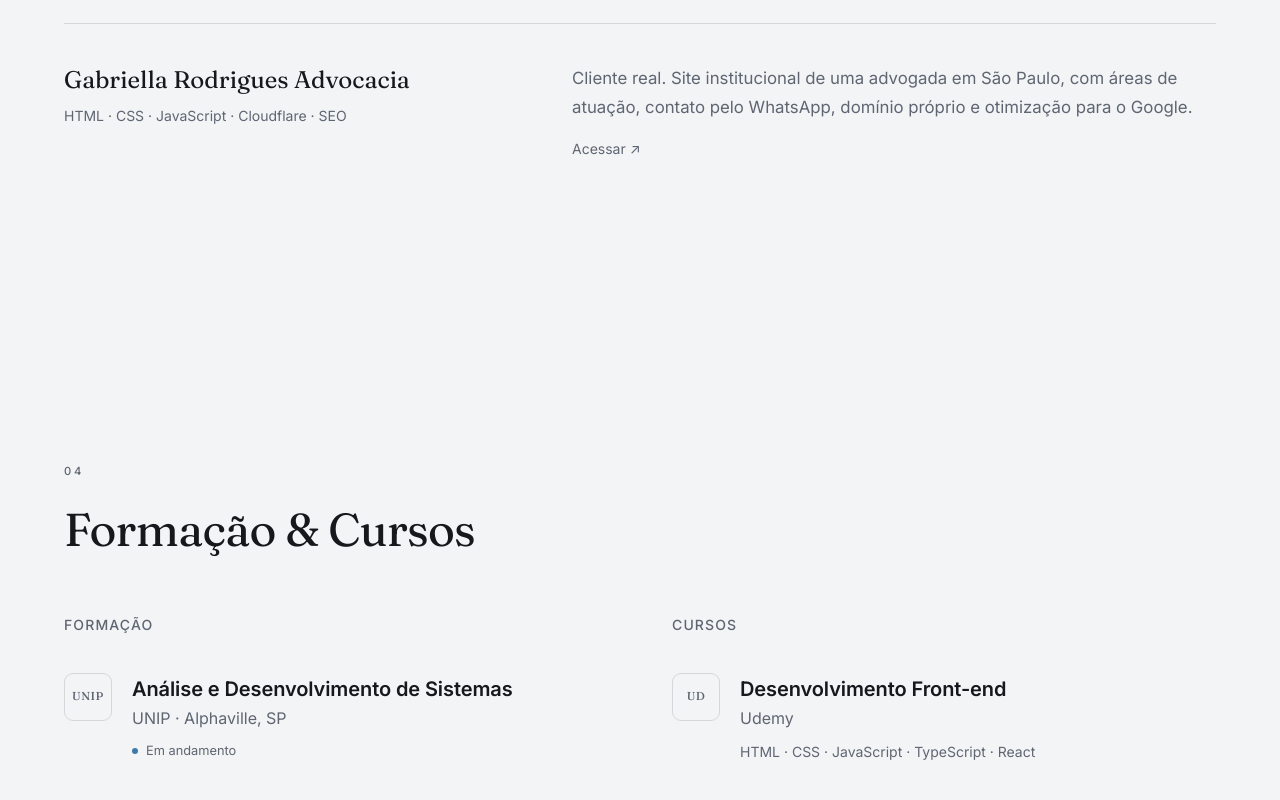
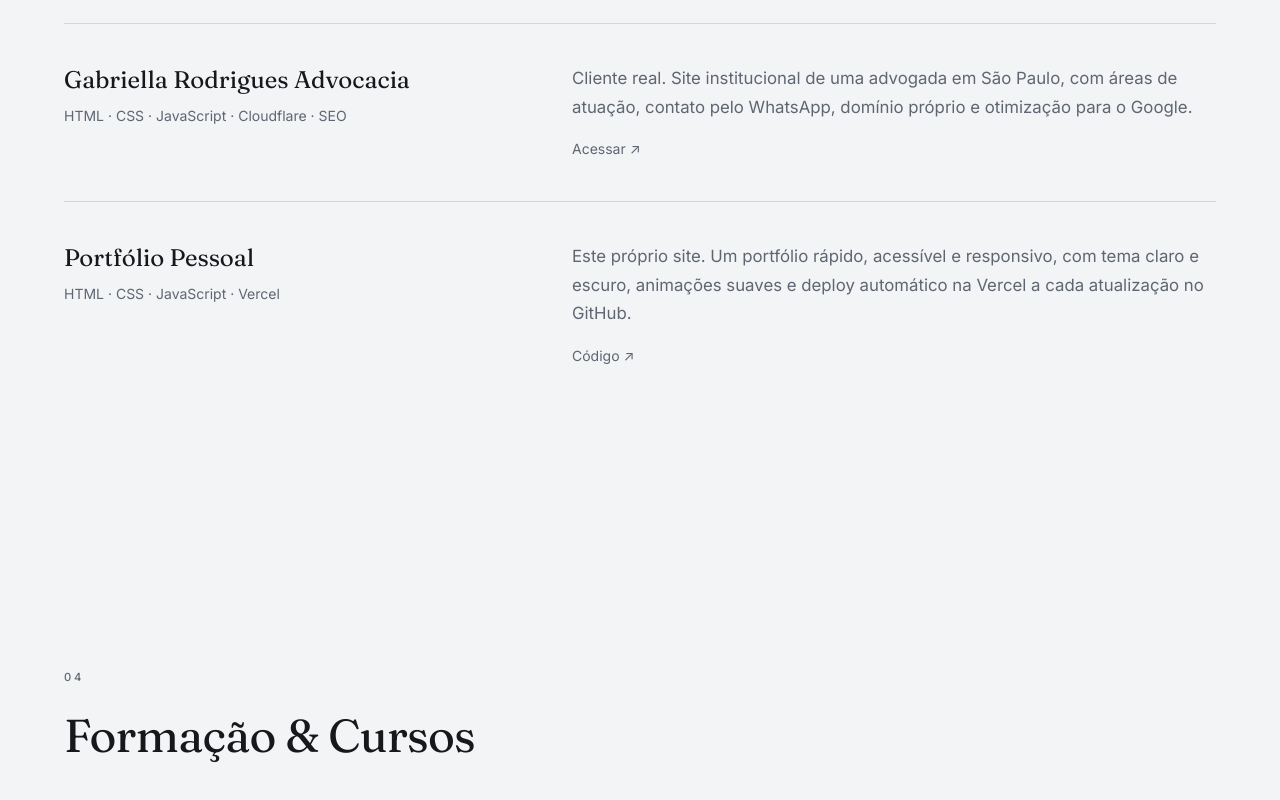
Before and after one commit to DiegoHS2003/portfolio-diego, a plain HTML site: page index.html in a window 1280 px wide. Shown: the part 3292-4092 px from the top of the page. Drawn offline with Linux system fonts and the light colour scheme.

Commit message:
Adiciona o próprio portfólio na lista de projetos
Co-Authored-By: Claude Opus 5.5 <noreply@anthropic.com>

```diff
--- a/index.html
+++ b/index.html
@@ -158,6 +158,18 @@
               </div>
             </div>
           </article>
+          <article class="project reveal">
+            <div>
+              <h3>Portfólio Pessoal</h3>
+              <p class="meta">HTML · CSS · JavaScript · Vercel</p>
+            </div>
+            <div>
+              <p>Este próprio site. Um portfólio rápido, acessível e responsivo, com tema claro e escuro, animações suaves e deploy automático na Vercel a cada atualização no GitHub.</p>
+              <div class="links">
+                <a href="https://github.com/DiegoHS2003/portfolio-diego" target="_blank" rel="noreferrer">Código ↗</a>
+              </div>
+            </div>
+          </article>
         </div>
       </div>
     </section>
```
